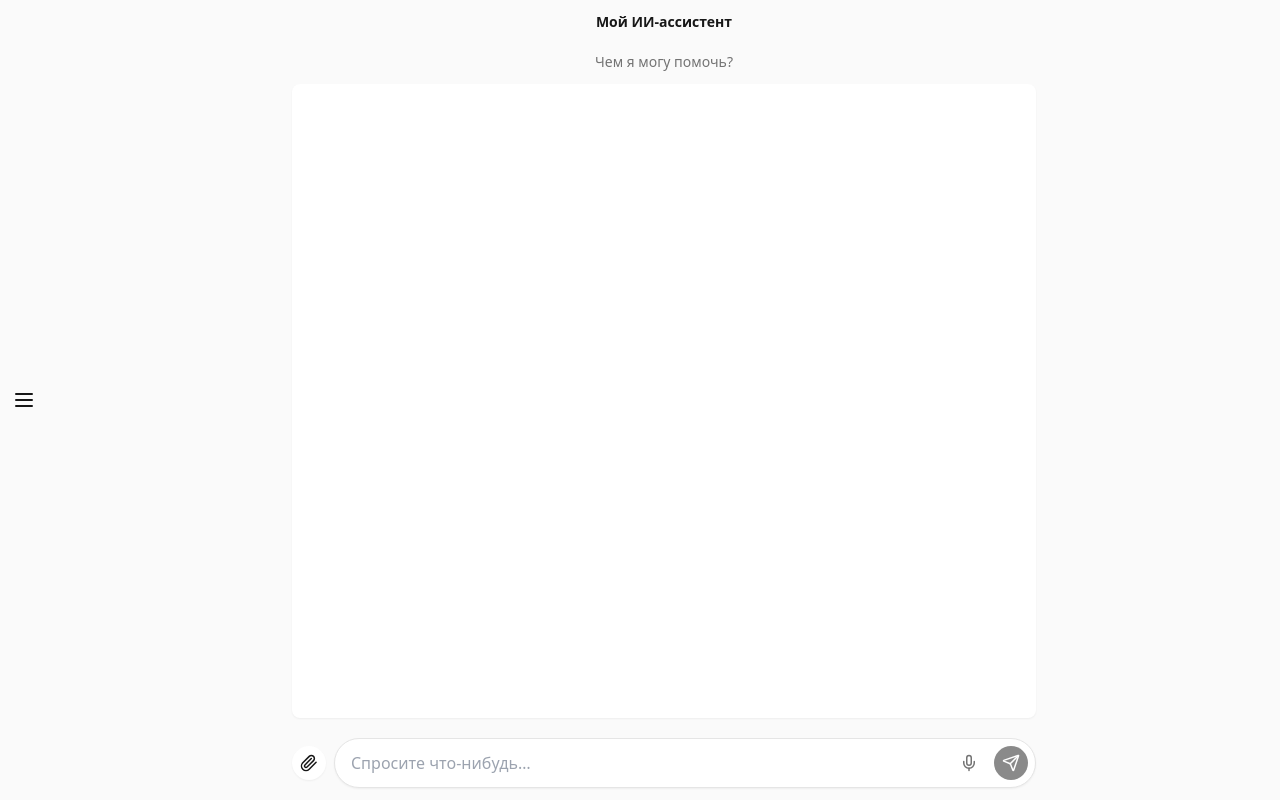
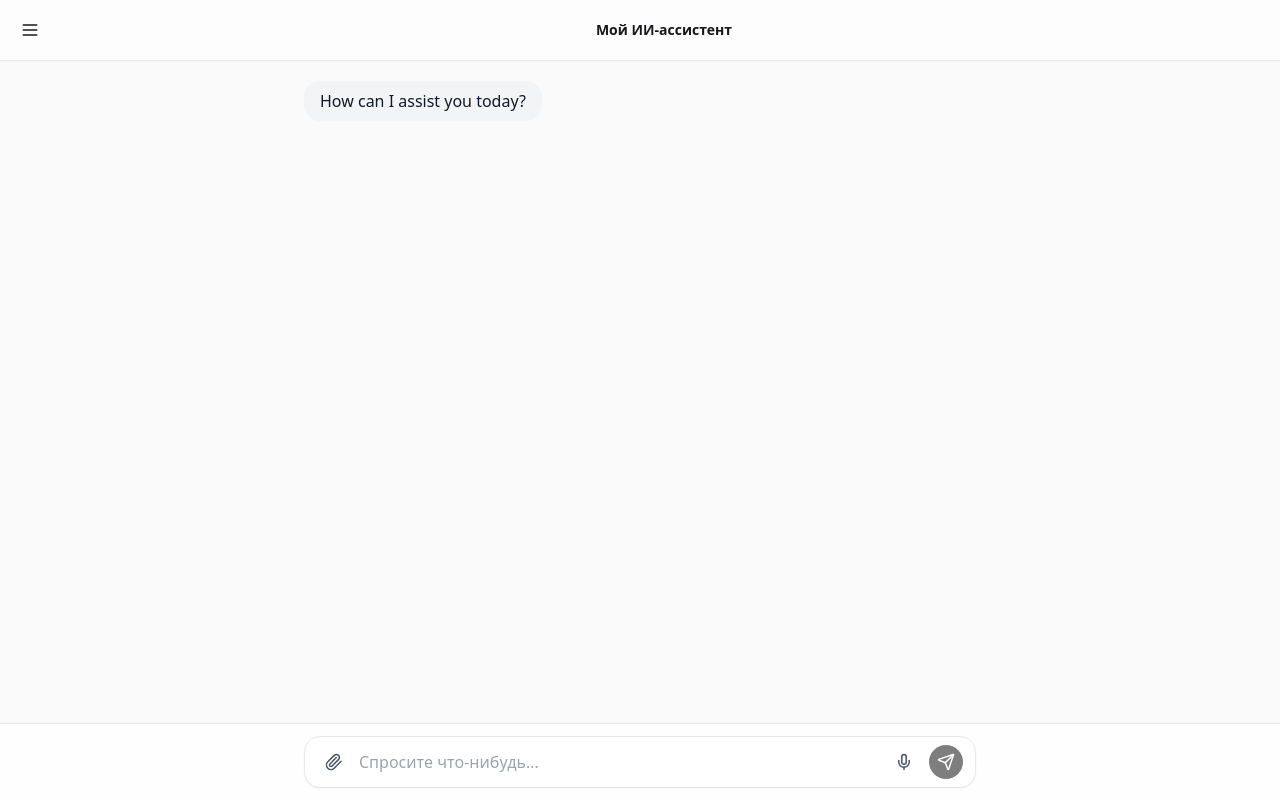
Before and after one commit to 89059043673d-ctrl/ai-assistant-chat, a Next.js app: page / in a window 1280 px wide. Built offline with nearby package versions, Linux system fonts and the light colour scheme.

Commit message:
Update Chat.tsx

```diff
--- a/components/Chat.tsx
+++ b/components/Chat.tsx
@@ -1,154 +1,241 @@
-'use client';
+// components/Chat.tsx
+"use client";
 
-import React, { useEffect, useRef, useState } from 'react';
-import { Paperclip, Mic, Send, Menu } from 'lucide-react';
-import clsx from 'clsx';
+import React, { useEffect, useMemo, useRef, useState } from "react";
+import { Paperclip, Mic, Send, Menu } from "lucide-react";
 
-type Msg = { role: 'user' | 'assistant'; content: string };
+// Простая модель сообщения
+type Role = "user" | "assistant" | "system";
+type Msg = { id: string; role: Role; content: string };
+
+// Утилита для id
+const uid = () => Math.random().toString(36).slice(2);
 
 export default function Chat() {
-  const [messages, setMessages] = useState<Msg[]>([]);
-  const [input, setInput] = useState('');
-  const [pending, setPending] = useState(false);
-  const listRef = useRef<HTMLDivElement>(null);
+  const [messages, setMessages] = useState<Msg[]>([
+    {
+      id: uid(),
+      role: "assistant",
+      content: "How can I assist you today?",
+    },
+  ]);
+  const [input, setInput] = useState("");
+  const [loading, setLoading] = useState(false);
+  const endRef = useRef<HTMLDivElement | null>(null);
+  const abortRef = useRef<AbortController | null>(null);
 
-  // Автоскролл вниз
+  // авто-скролл вниз
   useEffect(() => {
-    listRef.current?.scrollTo({ top: listRef.current.scrollHeight, behavior: 'smooth' });
-  }, [messages, pending]);
+    endRef.current?.scrollIntoView({ behavior: "smooth", block: "end" });
+  }, [messages]);
 
-  async function handleSend(e?: React.FormEvent) {
-    e?.preventDefault();
+  // История для сервера (без «пустого» ассистента во время стрима)
+  const historyForServer = useMemo(
+    () =>
+      messages
+        .filter((m) => !(m.role === "assistant" && m.content.trim() === ""))
+        .map(({ role, content }) => ({ role, content })),
+    [messages]
+  );
+
+  async function send() {
     const text = input.trim();
-    if (!text || pending) return;
+    if (!text || loading) return;
 
-    // Добавляем сообщение пользователя
-    const userMsg: Msg = { role: 'user', content: text };
-    setMessages(prev => [...prev, userMsg]);
-    setInput('');
-    setPending(true);
+    setInput("");
+    setLoading(true);
+
+    // Останавливаем прошлый запрос, если вдруг был
+    abortRef.current?.abort();
+    const ac = new AbortController();
+    abortRef.current = ac;
+
+    // Добавляем юзера и пустой ассистент (для стрима)
+    const userMsg: Msg = { id: uid(), role: "user", content: text };
+    const asstMsg: Msg = { id: uid(), role: "assistant", content: "" };
+    setMessages((prev) => [...prev, userMsg, asstMsg]);
 
     try {
-      // Готовим историю без каких-либо приветствий/системных фраз
-      const historyToSend = [...messages, userMsg].map(m => ({ role: m.role, content: m.content }));
-
-      const res = await fetch('/api/chat', {
-        method: 'POST',
-        headers: { 'Content-Type': 'application/json' },
-        body: JSON.stringify({ prompt: text, history: historyToSend }),
+      const res = await fetch("/api/chat", {
+        method: "POST",
+        signal: ac.signal,
+        headers: { "Content-Type": "application/json" },
+        body: JSON.stringify({
+          text,
+          history: historyForServer,
+        }),
       });
 
-      if (!res.ok || !res.body) {
-        throw new Error('Bad response from server');
+      // Если сервер вернул ошибку — читаем её как текст
+      if (!res.ok) {
+        const errText = await safeReadText(res).catch(() => "Request failed.");
+        setMessages((prev) =>
+          prev.map((m) =>
+            m.id === asstMsg.id
+              ? {
+                  ...m,
+                  content:
+                    errText ||
+                    "Не удалось получить ответ от модели. Проверьте Billing и OPENAI_API_KEY на Vercel.",
+                }
+              : m
+          )
+        );
+        setLoading(false);
+        return;
       }
 
-      // Пустой ответ ассистента — будем наполнять по мере стрима
-      let assistant: Msg = { role: 'assistant', content: '' };
-      setMessages(prev => [...prev, assistant]);
-      const assistantIndex = messages.length + 1; // индекс только что добавленного ассистента
+      // ВАЖНО: сервер шлёт plain-text поток, читаем по кусочкам
+      if (!res.body) {
+        const txt = await res.text();
+        setMessages((prev) =>
+          prev.map((m) => (m.id === asstMsg.id ? { ...m, content: txt } : m))
+        );
+        setLoading(false);
+        return;
+      }
 
       const reader = res.body.getReader();
-      const decoder = new TextDecoder();
+      const decoder = new TextDecoder("utf-8");
+      let done = false;
 
-      while (true) {
-        const { value, done } = await reader.read();
-        if (done) break;
+      while (!done) {
+        const { value, done: d } = await reader.read();
+        done = d;
+        if (value) {
           const chunk = decoder.decode(value, { stream: true });
+          if (chunk) {
+            setMessages((prev) =>
+              prev.map((m) =>
+                m.id === asstMsg.id ? { ...m, content: m.content + chunk } : m
+              )
+            );
+          }
+        }
+      }
+    } catch (e: any) {
+      const msg =
+        typeof e?.message === "string" ? e.message : "Network/Abort error.";
+      setMessages((prev) =>
+        prev.map((m) =>
+          m.id === asstMsg.id ? { ...m, content: `[Ошибка]: ${msg}` } : m
+        )
+      );
+    } finally {
+      setLoading(false);
+    }
+  }
 
-        setMessages(prev => {
-          const next = [...prev];
-          const current = next[assistantIndex];
-          if (current && current.role === 'assistant') {
-            next[assistantIndex] = { ...current, content: current.content + chunk };
+  function onSubmit(e: React.FormEvent) {
+    e.preventDefault(); // защищаемся от двойной отправки
+    void send();
   }
-          return next;
-        });
-      }
-    } catch {
-      setMessages(prev => [
-        ...prev,
-        {
-          role: 'assistant',
-          content: 'Не удалось получить ответ от модели. Проверьте Billing и переменную OPENAI_API_KEY на Vercel.',
-        },
-      ]);
-    } finally {
-      setPending(false);
+
+  function onKeyDown(e: React.KeyboardEvent<HTMLInputElement>) {
+    if (e.key === "Enter" && !e.shiftKey) {
+      e.preventDefault();
+      void send();
     }
   }
 
   return (
-    <div className="flex h-screen w-full bg-neutral-50 text-neutral-900">
-      {/* Кнопка выезда меню (само меню у вас уже есть) */}
-      <button className="p-3" aria-label="menu">
-        <Menu />
+    <div className="flex h-[100dvh] w-full flex-col">
+      {/* Шапка */}
+      <header className="sticky top-0 z-10 flex items-center gap-3 border-b bg-white/60 p-3 backdrop-blur">
+        <button
+          type="button"
+          className="rounded-full p-2 hover:bg-black/5 active:scale-95"
+          title="Меню"
+        >
+          <Menu size={20} />
         </button>
+        <h1 className="mx-auto text-sm font-semibold">Мой ИИ-ассистент</h1>
+      </header>
 
-      <div className="mx-auto flex max-w-3xl flex-1 flex-col gap-2 px-3">
-        {/* Заголовок */}
-        <div className="py-3 text-center text-sm font-semibold">Мой ИИ-ассистент</div>
-
-        {/* Приветствие — показываем только когда нет истории */}
-        {messages.length === 0 && (
-          <div className="pb-1 text-center text-sm text-neutral-500">Чем я могу помочь?</div>
-        )}
-
-        {/* Лента сообщений */}
+      {/* Сообщения */}
+      <main className="flex-1 overflow-y-auto px-4 py-5">
+        <div className="mx-auto flex w-full max-w-2xl flex-col gap-3">
+          {messages.map((m) => (
             <div
-          ref={listRef}
-          className="flex-1 overflow-y-auto rounded-lg bg-white p-3 shadow-sm"
+              key={m.id}
+              className={
+                m.role === "user"
+                  ? "ml-auto max-w-[80%] rounded-2xl bg-black px-4 py-2 text-white"
+                  : "mr-auto max-w-[80%] rounded-2xl bg-gray-100 px-4 py-2 text-gray-900"
+              }
             >
-          {messages.map((m, i) => (
-            <div key={i} className={clsx('mb-2 flex', m.role === 'user' ? 'justify-start' : 'justify-start')}>
-              <div
-                className={clsx(
-                  'max-w-[85%] rounded-xl px-4 py-2',
-                  m.role === 'user' ? 'bg-neutral-900 text-white' : 'bg-neutral-100 text-neutral-900'
-                )}
-              >
-                {m.content || (m.role === 'assistant' && pending ? '…' : '')}
-              </div>
+              {m.content || (m.role === "assistant" && loading ? "…" : "")}
             </div>
           ))}
-          {pending && (
-            <div className="text-neutral-400 text-sm px-2">Модель печатает…</div>
-          )}
+          <div ref={endRef} />
         </div>
+      </main>
 
-        {/* Поле ввода */}
-        <form onSubmit={handleSend} className="flex items-center gap-2 py-3">
+      {/* Ввод */}
+      <form
+        onSubmit={onSubmit}
+        className="sticky bottom-0 z-10 w-full border-t bg-white/80 p-3 backdrop-blur"
+      >
+        <div className="mx-auto flex w-full max-w-2xl items-center gap-2 rounded-2xl border bg-white px-3 py-2 shadow-sm">
           <button
             type="button"
-            className="rounded-full bg-white p-2 shadow-sm"
-            aria-label="attach"
+            className="rounded-full p-2 text-gray-600 hover:bg-black/5"
             title="Прикрепить"
           >
             <Paperclip size={18} />
           </button>
 
-          <div className="relative flex-1">
           <input
             value={input}
-              onChange={e => setInput(e.target.value)}
+            onChange={(e) => setInput(e.target.value)}
+            onKeyDown={onKeyDown}
             placeholder="Спросите что-нибудь…"
-              className="w-full rounded-full border border-neutral-200 bg-white px-4 py-3 pr-20 shadow-sm outline-none"
+            className="flex-1 bg-transparent outline-none placeholder:text-gray-400"
           />
-            <div className="absolute right-2 top-1/2 -translate-y-1/2 flex items-center gap-2">
-              <button type="button" className="rounded-full p-2 text-neutral-500" title="Голос">
+
+          <button
+            type="button"
+            className="rounded-full p-2 text-gray-600 hover:bg-black/5"
+            title="Голосовой ввод"
+            // заглушка; реальный микрофон можно включить позже
+            onClick={() =>
+              setMessages((prev) => [
+                ...prev,
+                {
+                  id: uid(),
+                  role: "assistant",
+                  content: "🎤 Голосовой ввод пока отключён.",
+                },
+              ])
+            }
+          >
             <Mic size={18} />
           </button>
+
           <button
             type="submit"
-                className="rounded-full bg-neutral-900 p-2 text-white disabled:opacity-50"
-                disabled={pending || !input.trim()}
+            disabled={loading || !input.trim()}
+            className="rounded-full bg-black p-2 text-white hover:opacity-90 disabled:cursor-not-allowed disabled:opacity-50"
             title="Отправить"
           >
             <Send size={18} />
           </button>
         </div>
-          </div>
       </form>
-      </div>
     </div>
   );
 }
+
+// Безопасное чтение текста при ошибках
+async function safeReadText(res: Response) {
+  try {
+    const ct = res.headers.get("content-type") || "";
+    if (ct.includes("application/json")) {
+      const j = await res.json();
+      return typeof j === "string" ? j : JSON.stringify(j);
+    }
+    return await res.text();
+  } catch {
+    return "";
+  }
+}
```
Lines whose indentation alone changed are shown as unchanged.
